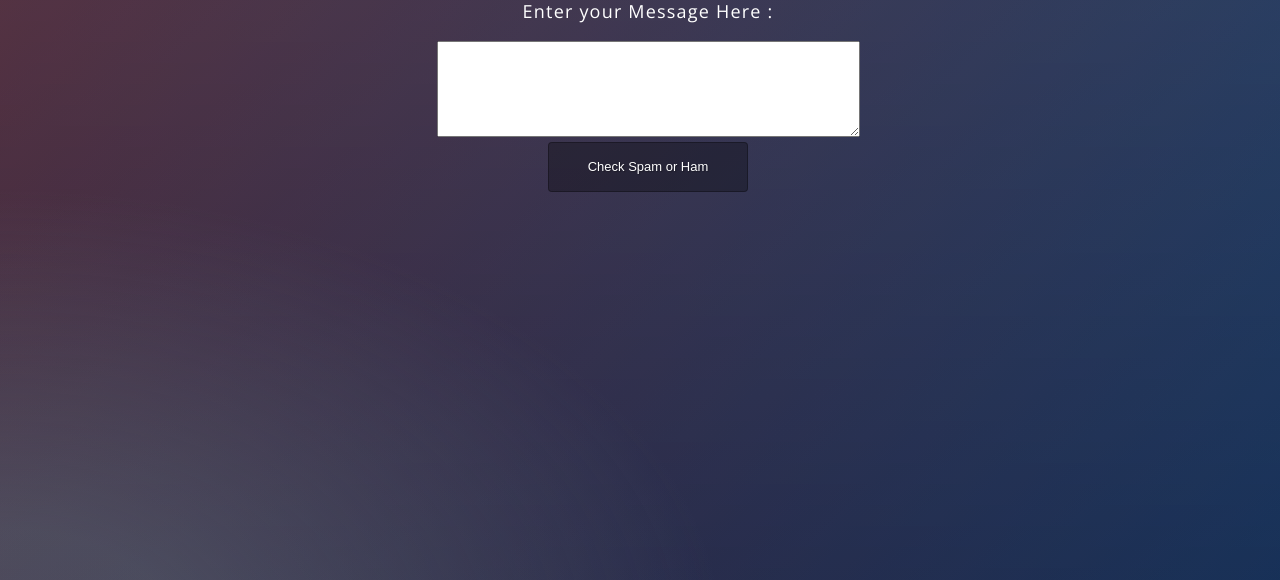
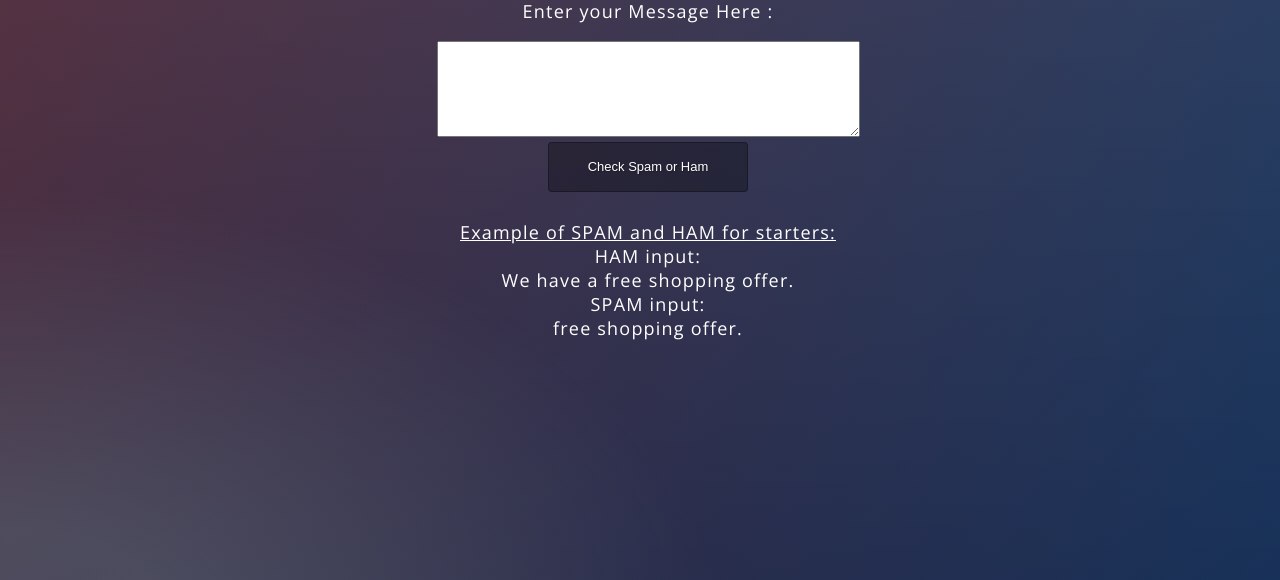
Before and after one commit to suyogyaman/Deployment_NLP_Heroku, a Flask app: page / in a window 1280 px wide. Shown: the part 158-738 px from the top of the page. Run offline with Flask 2, Linux system fonts and the light colour scheme; parts of the project's set-up code (start-up, migrations or seed data) failed here and were passed over.

Commit message:
Update index.html

```diff
--- a/templates/index.html
+++ b/templates/index.html
@@ -30,5 +30,11 @@
             <input type="submit" class="btn-info" style="height:50px; width:200px" value="Check Spam or Ham">
         </form>
     </div>
+    <div>
+        <p> <u>Example of SPAM and HAM for starters: </u><br>
+        HAM input:<br> We have a free shopping offer.  <br>
+        SPAM input:<br> free shopping offer. <br>
+        </p>
+    </div>
 </body>
 </html>
```
